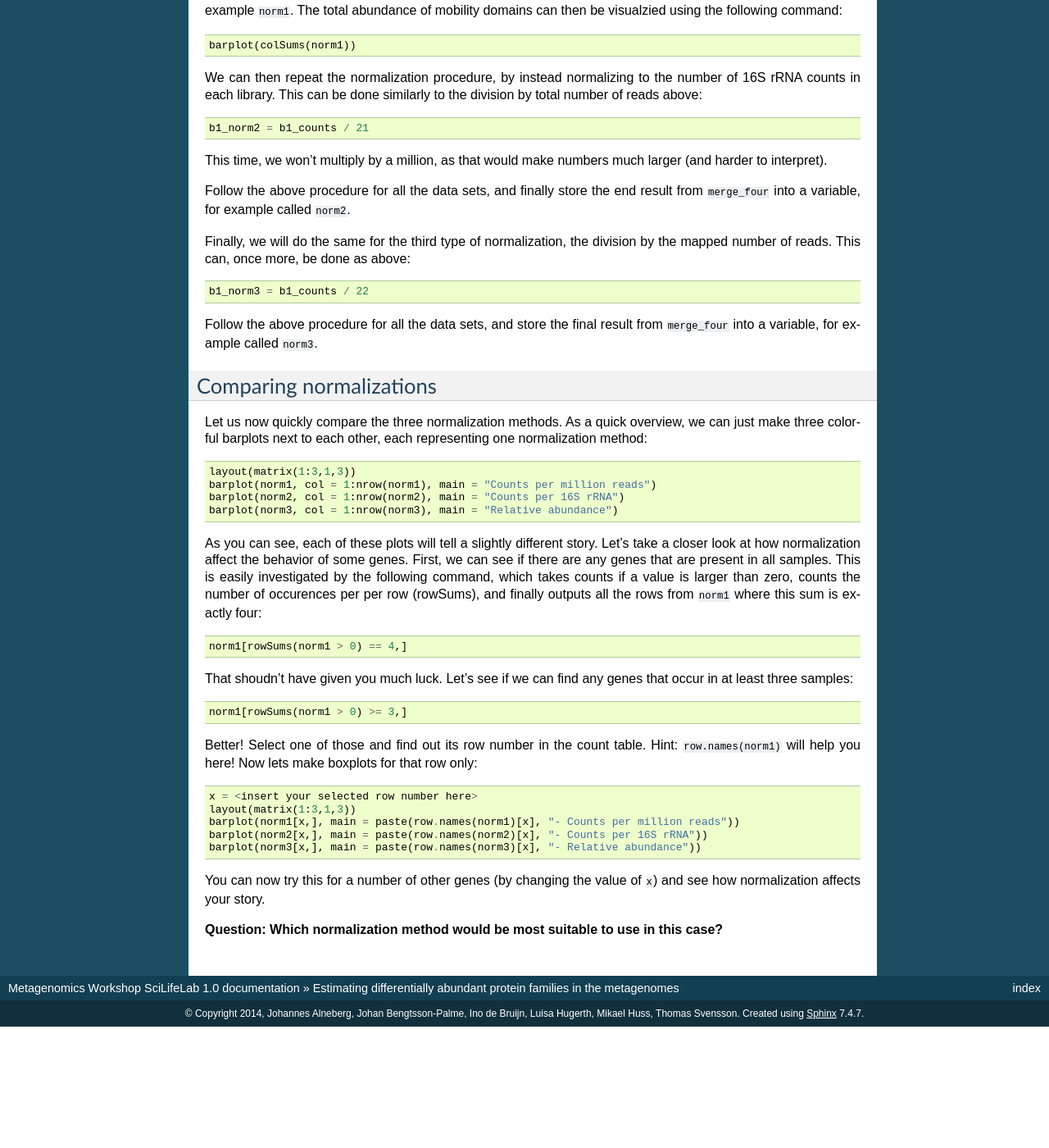
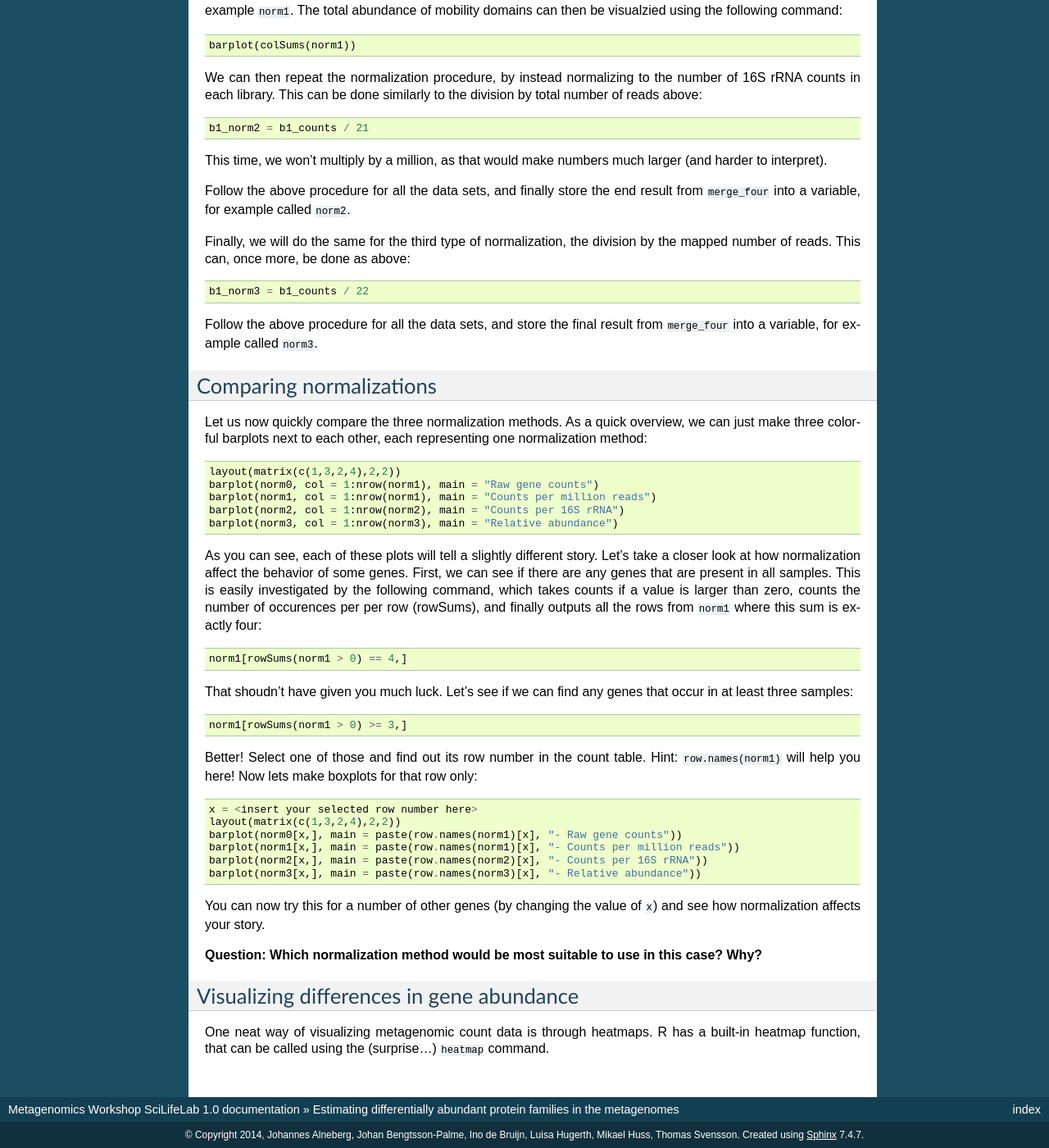
Before and after one commit to inodb/2014-5-metagenomics-workshop, a Sphinx documentation site: the page built from source/annotation/differential.rst, in a window 1280 px wide and 1400 px high, scrolled down 1276 px. Shown: the whole window at 82% size. Built offline with Sphinx 7.4.7, drawn with Linux system fonts in a browser that asks for light colours; before the commit the page ends 2528 px from its top, so only the background shows below that; some of the changed text lies outside the part shown.

Commit message:
Update differential.rst

```diff
--- a/source/annotation/differential.rst
+++ b/source/annotation/differential.rst
@@ -63,7 +63,7 @@ function for merging four data sets. Copy and paste it into the R console::
 
 You can then try it by running this command on the raw counts::
 
-    merge_four(b1_counts,b2_counts,swe_counts,ind_counts,c("Baltic 1","Baltic 2","Sweden", "India"))
+    norm0 = merge_four(b1_counts,b2_counts,swe_counts,ind_counts,c("Baltic 1","Baltic 2","Sweden", "India"))
 
 You should then see a matrix containing all counts from the four data
 sets, with each row corresponding to a Pfam family. Next, run the same
@@ -101,7 +101,8 @@ Let us now quickly compare the three normalization methods. As a quick
 overview, we can just make three colorful barplots next to each other,
 each representing one normalization method::
 
-    layout(matrix(1:3,1,3))
+    layout(matrix(c(1,3,2,4),2,2))
+    barplot(norm0, col = 1:nrow(norm1), main = "Raw gene counts")
     barplot(norm1, col = 1:nrow(norm1), main = "Counts per million reads")
     barplot(norm2, col = 1:nrow(norm2), main = "Counts per 16S rRNA")
     barplot(norm3, col = 1:nrow(norm3), main = "Relative abundance")
@@ -126,7 +127,8 @@ Hint: ``row.names(norm1)`` will help you here! Now lets make boxplots for
 that row only::
 
     x = <insert your selected row number here>
-    layout(matrix(1:3,1,3))
+    layout(matrix(c(1,3,2,4),2,2))
+    barplot(norm0[x,], main = paste(row.names(norm1)[x], "- Raw gene counts"))
     barplot(norm1[x,], main = paste(row.names(norm1)[x], "- Counts per million reads"))
     barplot(norm2[x,], main = paste(row.names(norm2)[x], "- Counts per 16S rRNA"))
     barplot(norm3[x,], main = paste(row.names(norm3)[x], "- Relative abundance"))
@@ -134,4 +136,11 @@ that row only::
 You can now try this for a number of other genes (by changing the value of
 ``x``) and see how normalization affects your story.
 
-**Question: Which normalization method would be most suitable to use in this case?**
+**Question: Which normalization method would be most suitable to use in this case? Why?**
+
+
+Visualizing differences in gene abundance
+========================================
+
+One neat way of visualizing metagenomic count data is through heatmaps. R has a built-in
+heatmap function, that can be called using the (surprise...) ``heatmap`` command.
```
